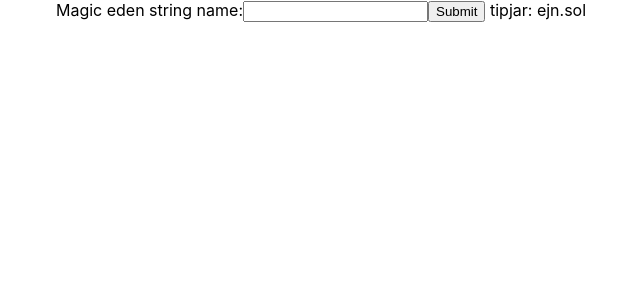
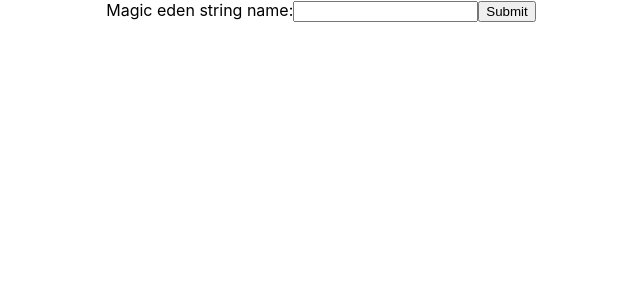
Before and after one commit to ejnelson/magic-eden-watcher, a React (Create React App) app: page / in a window 1280 px wide. Shown: the top 300 px of the page, without its empty margins (319-959 px from the left). Built offline with nearby package versions, Linux system fonts and the light colour scheme.

Commit message:
remove tip jar

```diff
--- a/src/App.js
+++ b/src/App.js
@@ -28,8 +28,7 @@
                 disabled={!!watcherName}
             >
                 Submit
-            </button>{' '}
-            tipjar: ejn.sol
+            </button>
             {watcherName && (
                 <Watcher chartType={'Floor'} projectName={watcherName} />
             )}
```
